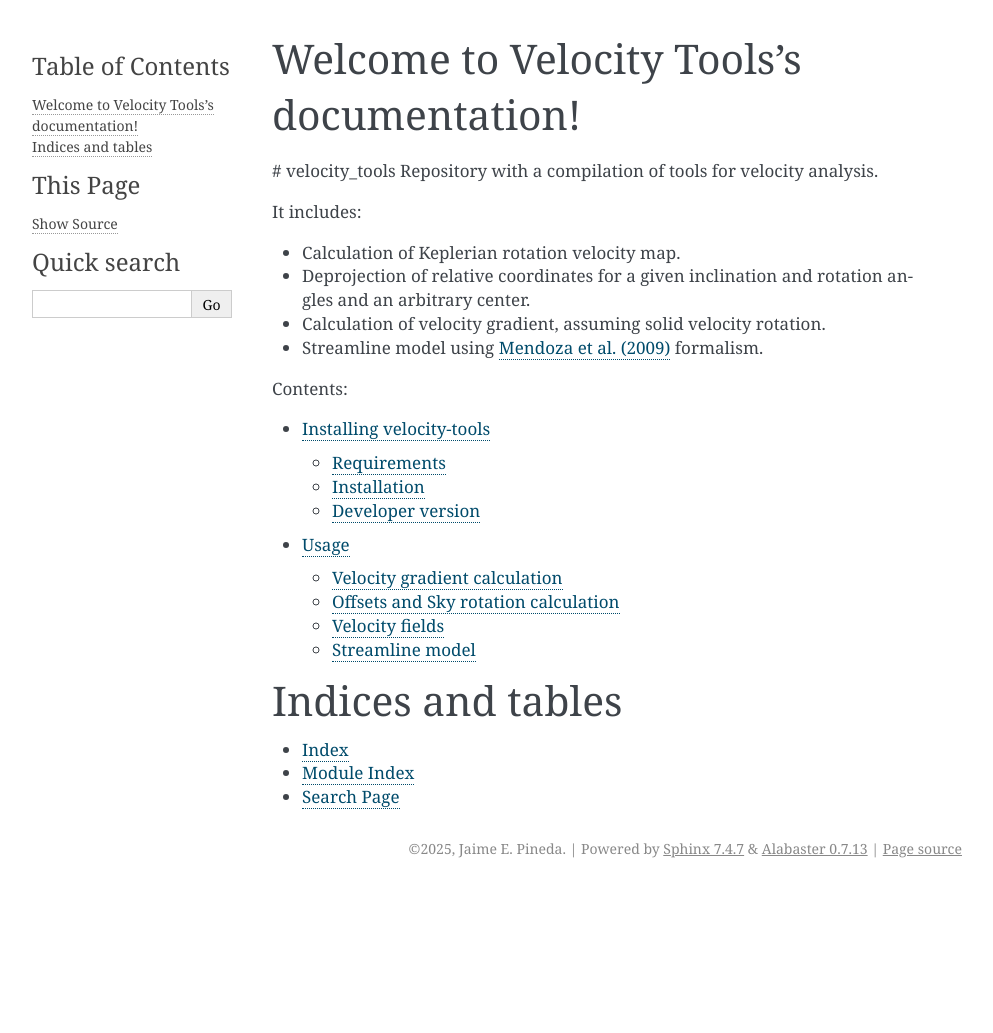
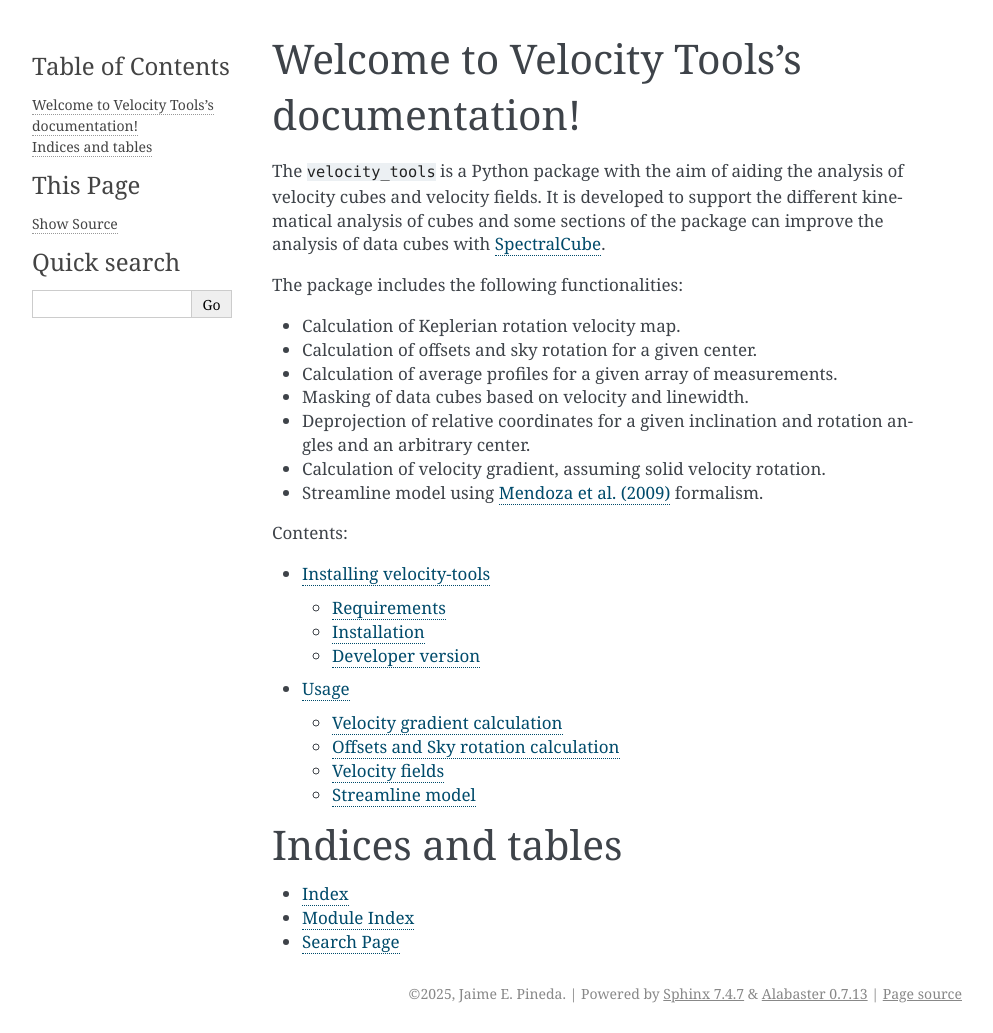
Before and after one commit to jpinedaf/velocity_tools, a Sphinx documentation site: the page built from docs/index.rst, in a window 1280 px wide. Shown: the whole page, without its empty margins (148-1141 px from the left). Built offline with Sphinx 7.4.7, drawn with Linux system fonts in a browser that asks for light colours; before the commit the page ends 900 px from its top, so only the background shows below that.

Commit message:
more documentation

```diff
--- a/docs/index.rst
+++ b/docs/index.rst
@@ -1,12 +1,19 @@
 Welcome to Velocity Tools's documentation!
 ===========================================
 
-# velocity_tools
-Repository with a compilation of tools for velocity analysis.
+The ``velocity_tools`` is a Python package with the aim of aiding the
+analysis of velocity cubes and velocity fields.
+It is developed to support the different kinematical analysis of
+cubes and some sections of the package can improve the analysis
+of data cubes with `SpectralCube <https://spectral-cube.readthedocs.io>`_.
 
-It includes:
+
+The package includes the following functionalities:
 
 * Calculation of Keplerian rotation velocity map.
+* Calculation of offsets and sky rotation for a given center.
+* Calculation of average profiles for a given array of measurements.
+* Masking of data cubes based on velocity and linewidth.
 * Deprojection of relative coordinates for a given inclination and rotation angles and an arbitrary center.
 * Calculation of velocity gradient, assuming solid velocity rotation.
 * Streamline model using `Mendoza et al. (2009) <https://ui.adsabs.harvard.edu/abs/2009MNRAS.393..579M>`_ formalism.
--- a/docs/kep_field.rst
+++ b/docs/kep_field.rst
@@ -123,6 +123,8 @@ The function is used as follows:
     ax1.set_title('PA=142')
 
 .. figure:: Figure_velocity_maps.png
-    :width: 400px
+    :width: 600px
     :align: center
-    :alt: Keplerian velocity field example
+    :alt: Keplerian velocity field example using the ``generate_Vlsr`` function.
+
+    The left and right panel differ only in the position angle used.
--- a/docs/usage.rst
+++ b/docs/usage.rst
@@ -17,12 +17,10 @@ Sky rotation calculation is discussed in :ref:`doc_offset_rotation`
 
 Velocity fields
 ---------------
-
 Velocity fields is discussed in :ref:`doc_velocity_fields`
 
 Streamline model
 ----------------
-
 Streamline model is discussed in :ref:`doc_streamline`
 
 TODO
```
